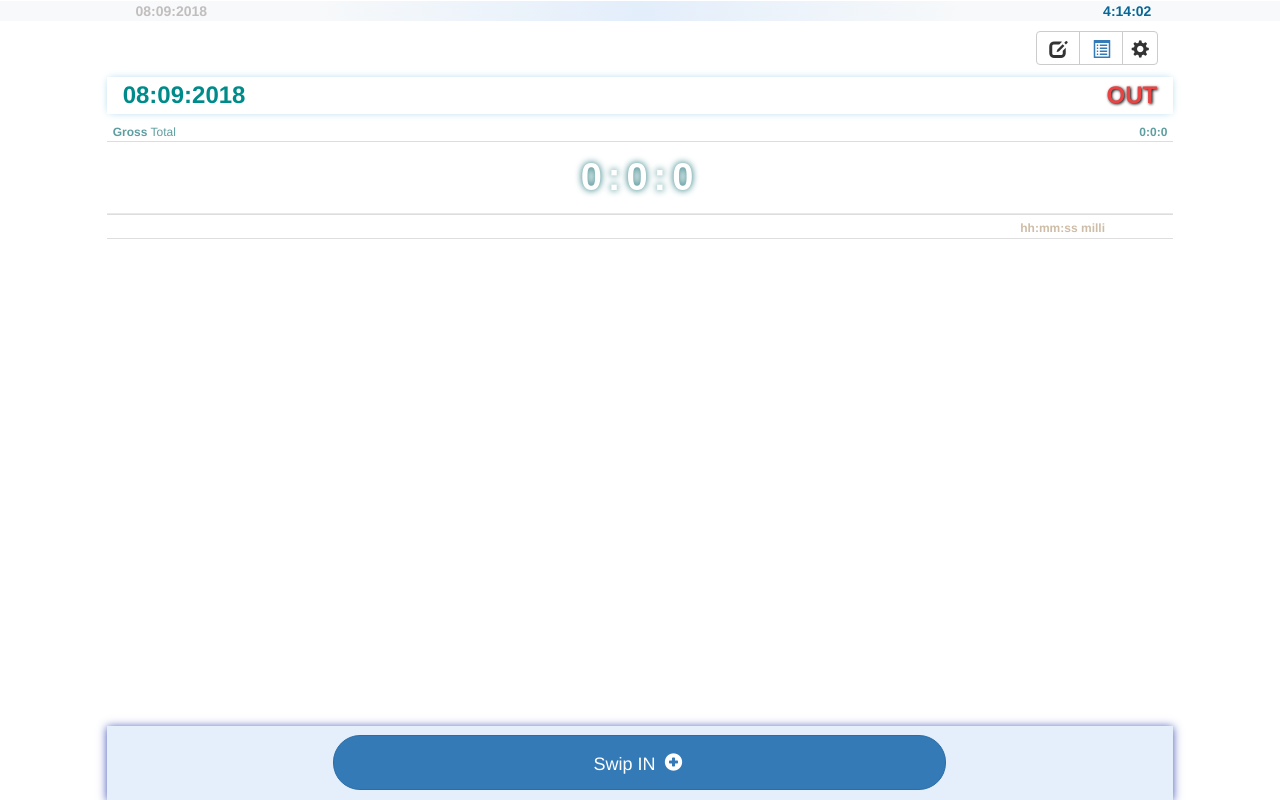
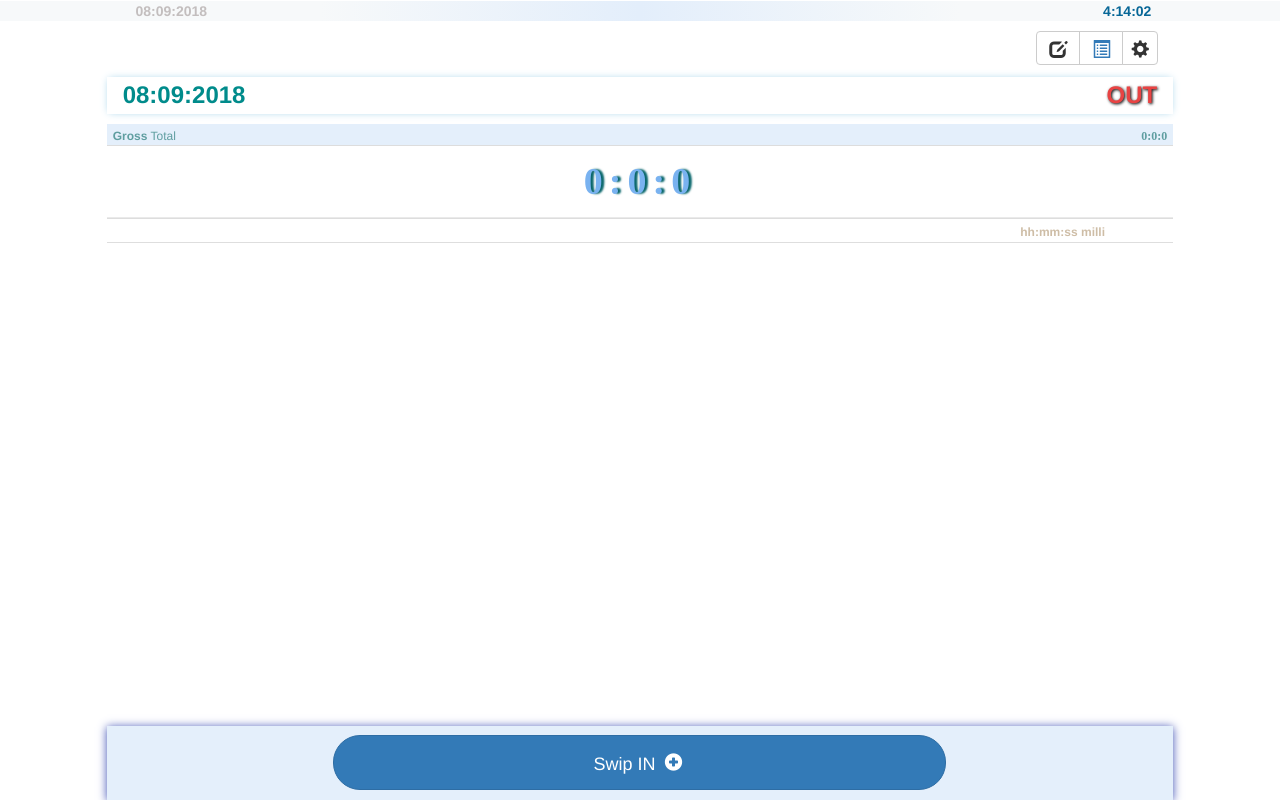
Before and after one commit to softvars/timer, a plain HTML site: page index.html in a window 1280 px wide. Drawn offline with Linux system fonts and the light colour scheme.

Commit message:
font checnged for itime total

```diff
--- a/css/app.css
+++ b/css/app.css
@@ -138,6 +138,7 @@ button#settings {
     font-size: 20px;
     color: darkcyan;
     border-bottom: 1px solid #eaeaea;
+    background-color: #ffffff;
 }
 .filo-total, .office-total {
     font-size: 17px;
@@ -184,17 +185,22 @@ button#settings {
 }
 
 #tabletimeTotal .actual-total .time-diff strong {
+    /*
+    font-family: fantasy;
+    color: #e4effb;
+    text-shadow: 0 0 7px #08666b; */
     font-size: 38px;
-    font-family: fantasy;
-    color: white;
-    text-shadow: 0 0 7px #08666b;
+    font-family: serif;
+    color: #79b2f0;
+    text-shadow: 3px 0px 2px #08666b;
     letter-spacing: 6px;
 }
 
-/* .filo-total .time-diff,
+.filo-total .time-diff,
 .office-total .time-diff strong {
-  color: black;
-} */
+  /* color: black; */
+  font-family: serif;
+}
 
 #tabletimeTotal .time-diff-milli {
   font-size: 11px;
@@ -329,6 +335,10 @@ div#inTimeAppAlert {
 #tabletime {
     margin-bottom: 0;
 }
+/* .actual-total,  */
+#tabletimeTotal {
+    background-color: #e4effb;
+}
 
 #tabletime {
     border-bottom: 1px solid #dedede;
@@ -361,7 +371,7 @@ body.is-edit #tableTimeDiv {
 #tabletimeTotal .filo-total,
 #tabletimeTotal .filo-total td {
     font-size: 12px;
-    padding: 0 6px 0px;
+    padding: 4px 6px 0px;
     border: 0;
 }
 
--- a/js/main.js
+++ b/js/main.js
@@ -124,6 +124,10 @@ function renderTimes(lbl, val) {
         renderTimes();
         $(".clear-entries").hide();
     });
+
+    var tableTimeDiv = document.getElementById('tableTimeDiv');
+    var tableTime = document.getElementById('tabletime');
+    tableTimeDiv.scrollTop = tableTime.offsetHeight
 }
 
 var renderTime = getRenderTime({
```
Also changed, not shown: 1 other file.
